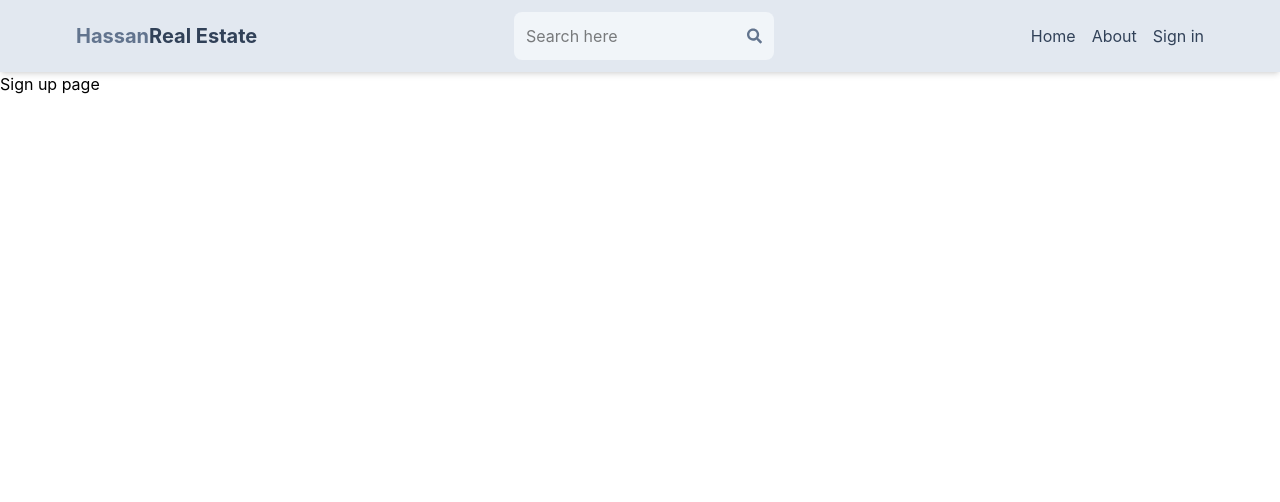
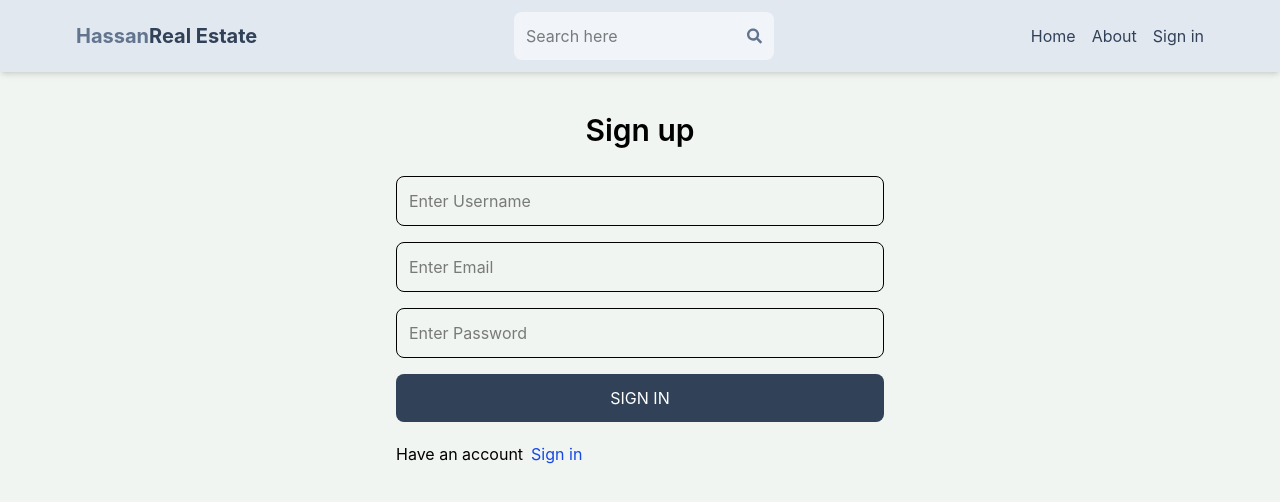
Before and after one commit to hassanshahid5218/Real-Estate-App, a React (Vite) app in the folder client/: page /sign-up in a window 1280 px wide. Shown: the top 502 px of the page. Built offline with nearby package versions, Linux system fonts and the light colour scheme.

Commit message:
complete signup page ui

```diff
--- a/client/src/App.jsx
+++ b/client/src/App.jsx
@@ -2,7 +2,7 @@
 import { BrowserRouter , Routes, Route } from 'react-router-dom'
 import Home from './Pages/Home'
 import About from './Pages/About'
-import Signin from './Pages/Signin'
+import Signin from './Pages/SignIn'
 import SignUp from './Pages/SignUp'
 import Profile from './Pages/Profile'
 import Header from './Components/Header'
--- a/client/src/index.css
+++ b/client/src/index.css
@@ -1 +1,5 @@
 @import "tailwindcss";
+
+body{
+    background-color: rgb(241,245,241);
+}
--- a/client/src/pages/SignUp.jsx
+++ b/client/src/pages/SignUp.jsx
@@ -1,9 +1,23 @@
 import React from 'react'
-
+import { Link } from 'react-router-dom'
 export default function SignUp() {
   return (
-    <div>
-      Sign up page
+    <div className='p-3 max-w-lg mx-auto'>
+      <h1 className='text-3xl text-center font-semibold my-7'>Sign up </h1>
+      <form className='flex flex-col gap-4'>
+        <input type='text' placeholder='Enter Username' id='username' className='border p-3 rounded-lg'/>
+        <input type='email' placeholder='Enter Email' id='email' className='border p-3 rounded-lg'/>
+        <input type='password' placeholder='Enter Password' id='password' className='border p-3 rounded-lg'/>
+        <button className='bg-slate-700 text-white p-3 rounded-lg uppercase hover:opacity-75 disabled:opacity-90'>sign in</button>
+      </form>
+      <div className='flex gap-2 mt-5'>
+        <p>Have an account</p>
+        <Link to={'/sign-in'}>
+          <span className='text-blue-700'>Sign in</span>
+        </Link>
+      </div>
+
+
     </div>
   )
 }
```
Also changed, not shown: 1 other file (tests, documents, lock files or other folders).
